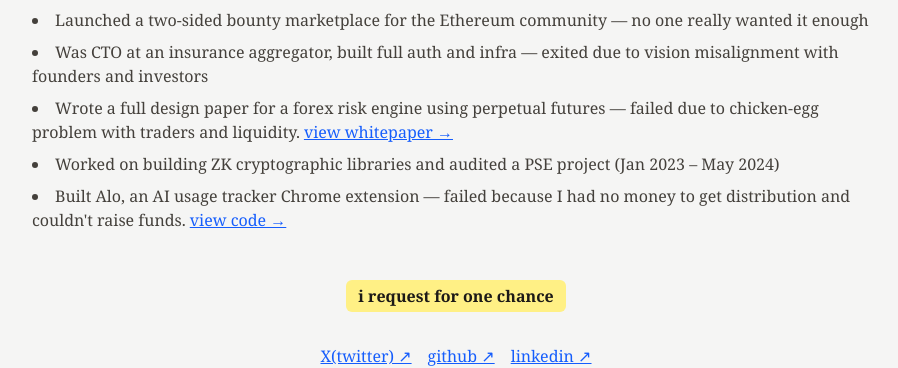
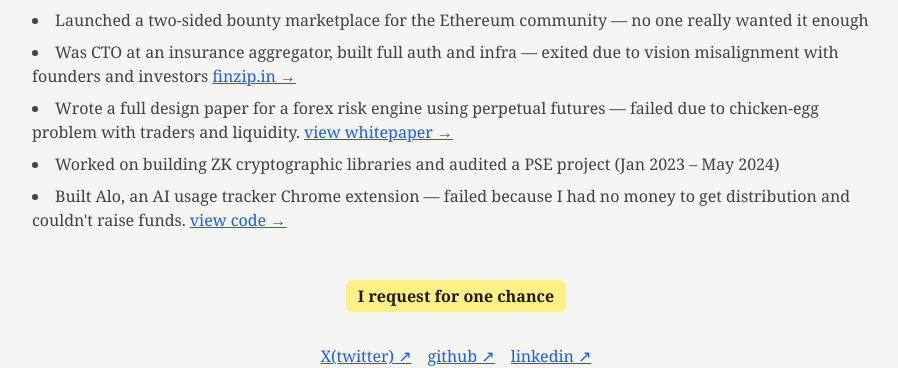
Before and after one commit to yagnadeepxo/battlescars, a Next.js app: page / in a window 1280 px wide. Shown: the part 196-564 px from the top of the page, without its empty margins (184-1082 px from the left). Built offline with nearby package versions, Linux system fonts and the light colour scheme.

Commit message:
Update page.tsx

```diff
--- a/src/app/page.tsx
+++ b/src/app/page.tsx
@@ -27,6 +27,14 @@
             </li>
             <li>
               Was CTO at an insurance aggregator, built full auth and infra — exited due to vision misalignment with founders and investors
+              <a
+                href="https://finzip.in"
+                target="_blank"
+                rel="noopener noreferrer"
+                className="text-blue-600 underline ml-1"
+              >
+                finzip.in →
+              </a>
             </li>
             <li>
               Wrote a full design paper for a forex risk engine using perpetual futures — failed due to chicken-egg problem with traders and liquidity.
@@ -59,7 +67,7 @@
         {/* CTA */}
         <div className="text-center mb-8">
           <span className="font-semibold bg-yellow-200 text-stone-900 px-3 py-1 rounded-md inline-block">
-            i request for one chance
+            I request for one chance
           </span>
         </div>
 
```
